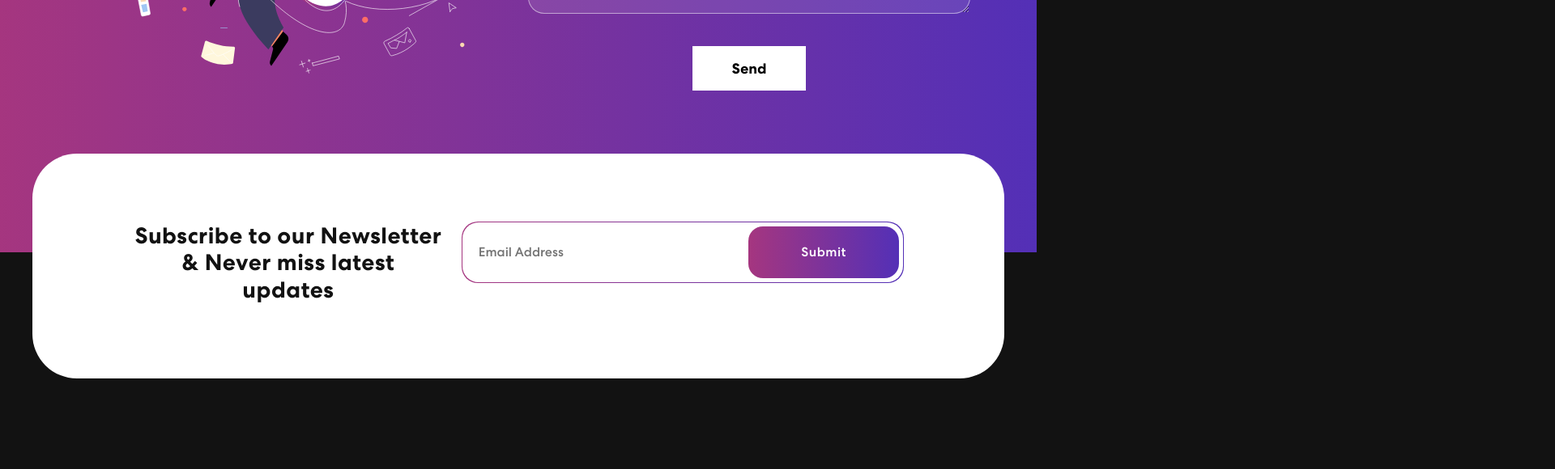
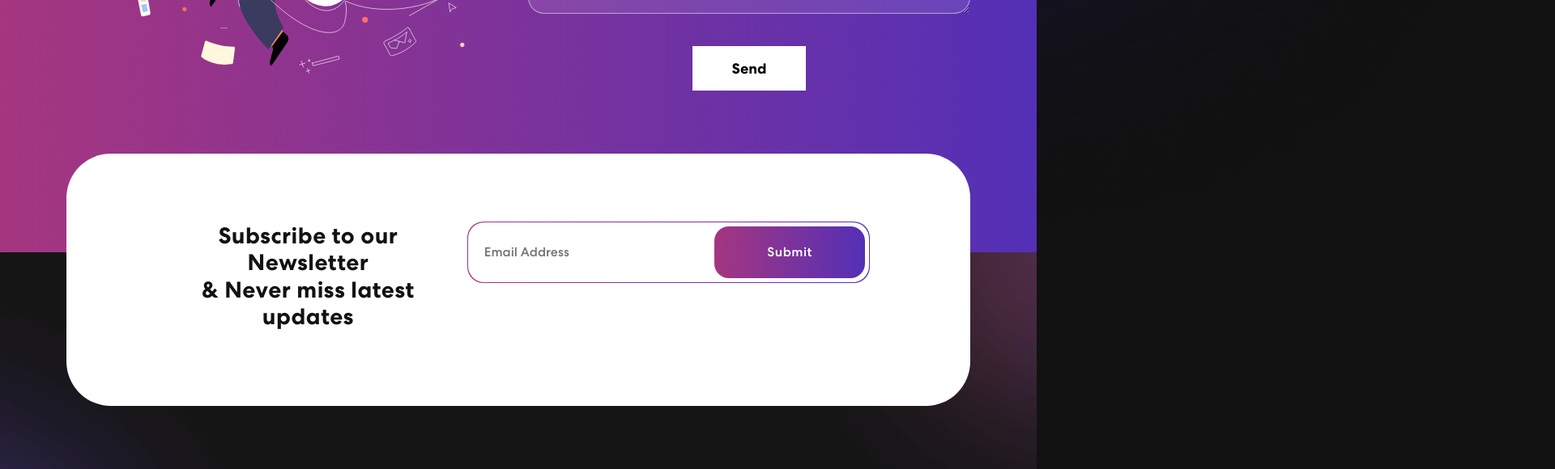
Before and after one commit to gabrieltomedi/personal-portfolio, a React (Create React App) app: page / in a window 1280 px wide. Shown: the part 2184-2764 px from the top of the page at 81% size, 1920 px wide, since content can reach past the window. Before the commit the page ends 2732 px from the top, so only its background shows below. Built offline with nearby package versions, Linux system fonts and the light colour scheme; no server answers.

Commit message:
added footer and fixed links on navbar and banner

```diff
--- a/package.json
+++ b/package.json
@@ -6,6 +6,7 @@
     "@testing-library/jest-dom": "^5.17.0",
     "@testing-library/react": "^13.4.0",
     "@testing-library/user-event": "^13.5.0",
+    "animate.css": "^4.1.1",
     "bootstrap": "^5.3.1",
     "cors": "^2.8.5",
     "dotenv": "^16.3.1",
@@ -17,6 +18,7 @@
     "react-bootstrap-icons": "^1.10.3",
     "react-dom": "^18.2.0",
     "react-multi-carousel": "^2.8.4",
+    "react-on-screen": "^2.1.1",
     "react-scripts": "5.0.1",
     "web-vitals": "^2.1.4"
   },
--- a/src/App.css
+++ b/src/App.css
@@ -179,6 +179,7 @@ span.navbar-text {
 
 .navbar-text button span {
   z-index: 1;
+  color: #fff;
 }
 
 .navbar-text button::before {
@@ -336,6 +337,10 @@ nav.navbar .navbar-toggler[aria-expanded="true"] .navbar-toggler-icon {
   border-right: 0.08em solid #666;
 }
 
+.banner a {
+  text-decoration: none;
+}
+
 /************ Skills Css ************/
 .skill {
   padding: 0 0 50px 0;
@@ -375,10 +380,10 @@ nav.navbar .navbar-toggler[aria-expanded="true"] .navbar-toggler-icon {
 }
 
 .background-image-left {
-  top: 28%;
+  top: 0%;
   position: absolute;
   bottom: 0;
-  width: 40%;
+  width: 100%;
   z-index: -4;
 }
 
@@ -610,13 +615,13 @@ nav.navbar .navbar-toggler[aria-expanded="true"] .navbar-toggler-icon {
   width: 100%;
 }
 
-/************ News Letter ************/
+/************ Newsletter ************/
 .newsletter-bx {
   background: #FFFFFF;
   border-radius: 55px;
   color: #121212;
   padding: 85px 125px;
-  margin: -122px 40px 80px 40px;
+  margin: -122px 0 80px 0;
 }
 
 .newsletter-bx h3 {
@@ -677,6 +682,27 @@ nav.navbar .navbar-toggler[aria-expanded="true"] .navbar-toggler-icon {
   border-radius: 18px;
 }
 
+/************ Footer ************/
+.footer {
+  padding: 0 0 50px 0;
+  background-image: url('./assets/img/footer-bg.png');
+  background-position: center center;
+  background-size: cover;
+  background-repeat: no-repeat;
+}
+
+.footer img {
+  width: 26%;
+}
+
+.footer p {
+  font-weight: 400;
+  font-size: 14px;
+  color: #B8B8B8;
+  letter-spacing: 0.5px;
+  margin-top: 20px;
+}
+
 .App {
   text-align: center;
 }
--- a/src/App.js
+++ b/src/App.js
@@ -6,7 +6,7 @@ import { Banner } from './components/Banner';
 import { Skills } from './components/Skills';
 import { Projects } from './components/Projects';
 import { Contact } from './components/Contact';
-import { NewsLetter } from './components/NewsLetter';
+import { Footer } from './components/Footer';
 import 'bootstrap/dist/css/bootstrap.min.css';
 
 function App() {
@@ -23,7 +23,7 @@ function App() {
       <Skills />
       <Projects />
       <Contact />
-      <NewsLetter />
+      <Footer />
     </div>
   );
 }
--- a/src/components/Banner.js
+++ b/src/components/Banner.js
@@ -48,7 +48,9 @@ export const Banner = () => {
                         <span className="tagline">Welcome to my Potfolio</span>
                         <h1>{`Hi i'm Gabriel `}<span className="wrap">{text}</span></h1>
                         <p1>Lorem Ipsum is simply dummy text of the printing and typesetting industry. Lorem Ipsum has been the industry's standard dummy text ever since the 1500s, when an unknown printer took a galley of type and scrambled it to make a type specimen book.</p1>
-                        <button onClick={() => console.log('connect')}>Let’s connect <ArrowRightCircle size={25}/></button>
+                        <a href="#connect">
+                            <button onClick={() => console.log('connect')}>Let’s connect <ArrowRightCircle size={25}/></button>
+                        </a>
                     </Col>
                     <Col xs={12} md={6} xl={5}>
                         <img src={headerImg} alt="Headder Img" />
--- /dev/null
+++ b/src/components/Footer.js
@@ -0,0 +1,29 @@
+import { Container, Row, Col } from "react-bootstrap"
+import { NewsLetter } from "../components/NewsLetter"
+import  logo  from "../assets/img/logo.svg"
+import Icon1 from '../assets/img/nav-icon1.svg'
+import Icon2 from '../assets/img/icons-github.svg'
+import Icon3 from '../assets/img/nav-icon3.svg'
+
+export const Footer = () => {
+    return (
+        <footer className="footer">
+            <Container>
+                <Row className="align-item-center">
+                    <NewsLetter />
+                    <Col sm={6}>
+                        <img src={logo} alt="Logo" />
+                    </Col>
+                    <Col sm={6} className="text-center text-sm-end">
+                        <div className="social-icon">
+                            <a href="https://www.linkedin.com/in/gabriel-oliveira-tomedi-6bab92190/" target="_blanck"><img src={Icon1} alt="Linkedin" /></a>
+                            <a href="https://github.com/gabrieltomedi" target="_blanck"><img src={Icon2} alt="GitHub" /></a>
+                            <a href="#"><img src={Icon3} alt="" /></a>
+                        </div>
+                        <p>CopyRight 2023, All Right Reserved</p>
+                    </Col>
+                </Row>
+            </Container>
+        </footer>
+    )
+}
--- a/src/components/NavBar.js
+++ b/src/components/NavBar.js
@@ -1,17 +1,23 @@
-import { useEffect, useState } from "react";
+import { useEffect, useState, useRef } from "react";
 import { Navbar, Container, Nav } from "react-bootstrap";
 import logo from '../assets/img/logo.svg'
 import navIcon1 from '../assets/img/nav-icon1.svg'
-import navIcon2 from '../assets/img/nav-icon2.svg'
+import navIcon2 from '../assets/img/icons-github.svg'
 import navIcon3 from '../assets/img/nav-icon3.svg'
 
 export const NavBar = () => {
-    const [activeLink, setActiveLink] = useState ('home');
+  const [activeLink, setActiveLink] = useState('home');
   const [scrolled, seScrolled] = useState(false);
+
+  const ref = useRef(null);
+
+  const handleClick = () => {
+    ref.current?.scrollIntoView({ behavior: 'smooth' });
+  };
 
   useEffect(() => {
     const onScroll = () => {
-            if(window.scrollY > 50) {
+      if (window.scrollY > 50) {
         seScrolled(true);
       } else {
         seScrolled(false);
@@ -26,6 +32,10 @@ export const NavBar = () => {
   const onUpdateActiveLink = (value) => {
     setActiveLink(value);
   }
+
+  const handleSubmit = async (e) => {
+
+  };
 
   return (
     <Navbar expand="md" className={scrolled ? "scrolled" : ""}>
@@ -44,11 +54,13 @@ export const NavBar = () => {
           </Nav>
           <span className="navbar-text">
             <div className="social-icon">
-                <a href="#"><img src={navIcon1} alt="" /></a>
-                <a href="#"><img src={navIcon2} alt="" /></a>
+              <a href="https://www.linkedin.com/in/gabriel-oliveira-tomedi-6bab92190/" target="_blanck"><img src={navIcon1} alt="" /></a>
+              <a href="https://github.com/gabrieltomedi" target="_blanck"><img src={navIcon2} alt="" /></a>
               <a href="#"><img src={navIcon3} alt="" /></a>
             </div>
+            <a href="#connect">
               <button className="vvd"><span>Let’s Connect</span></button>
+            </a>
           </span>
         </Navbar.Collapse>
       </Container>
```
Also changed, not shown: src/assets/img/icons-github.svg (added), 1 other file (tests, documents, lock files or other folders). Lines whose indentation alone changed are shown as unchanged.
